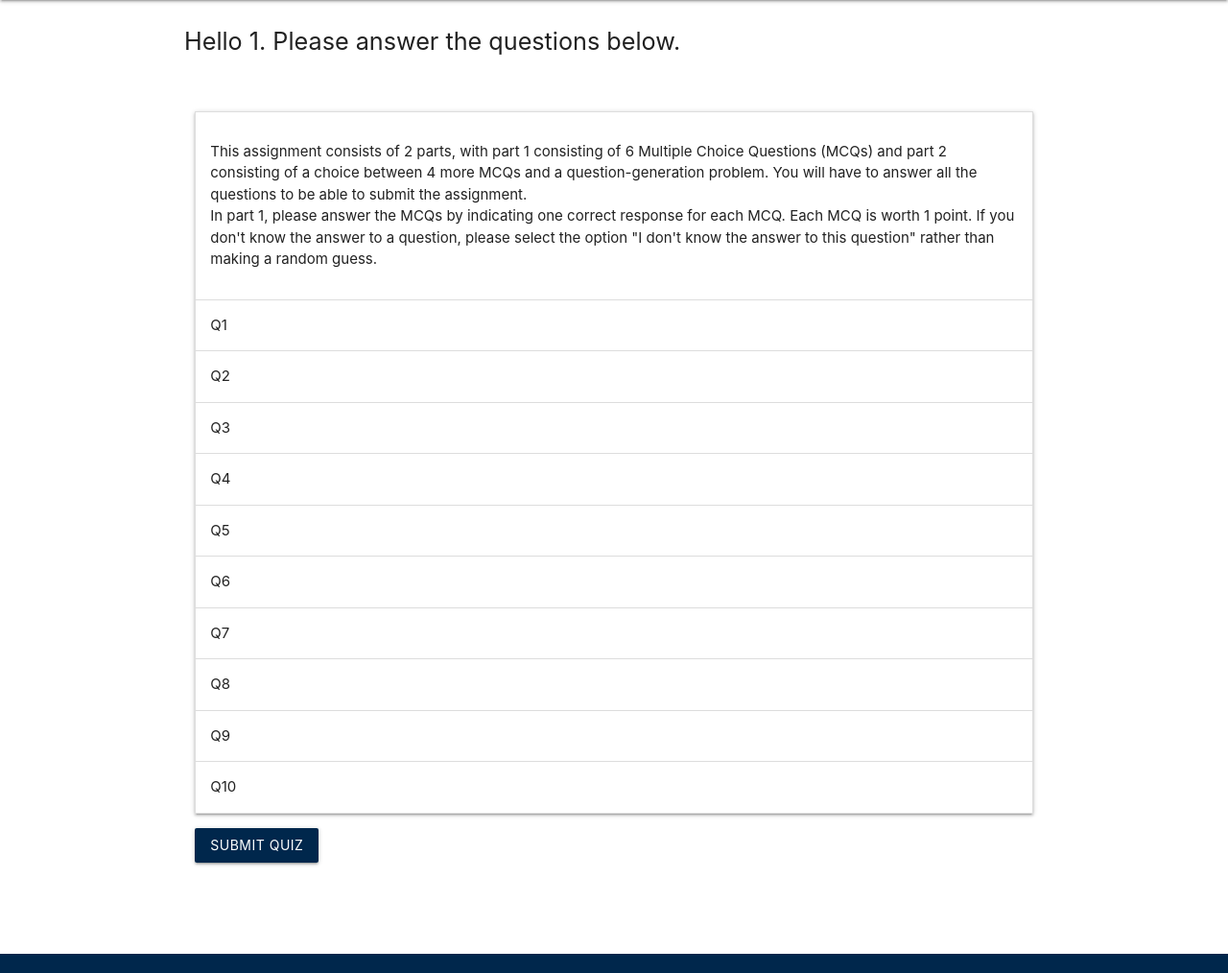
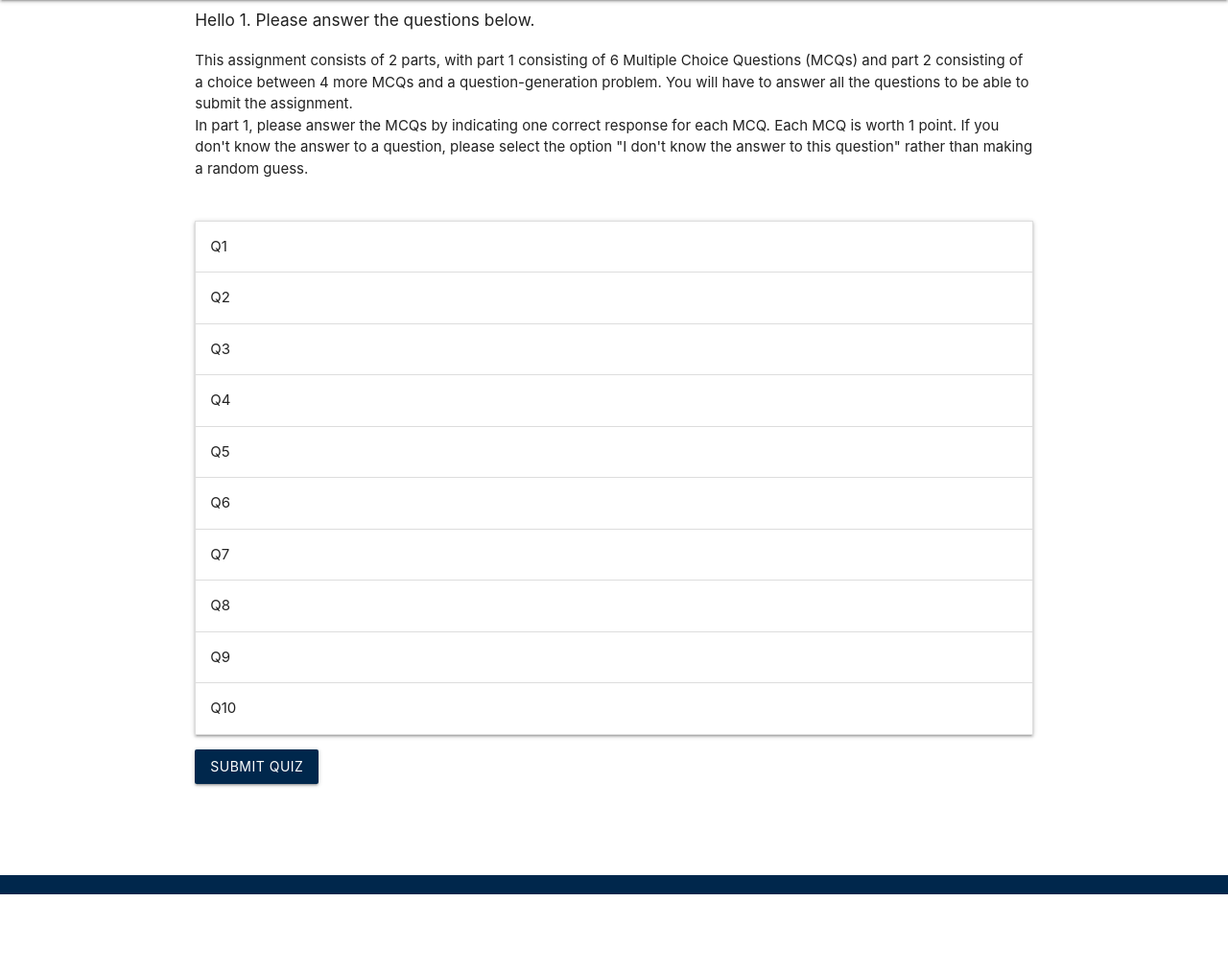
Before and after one commit to anshul1995/mcq_root_v1, a Django app: page /polls/1/quiz/ in a window 1280 px wide. Shown: the part 150-1164 px from the top of the page at 96% size. After the commit the page ends 1082 px from the top, so only its background shows below. Run offline with Django 3.2, Linux system fonts and the light colour scheme; data comes from the database, SQL or seed files in the repository; both versions use the stored data as it was after the commit.

Commit message:
minor UI updates

```diff
--- a/polls/static/polls/style.css
+++ b/polls/static/polls/style.css
@@ -10,19 +10,6 @@
 
 .question-text {
     white-space: pre-line
-}
-
-.collapsible-text {
-    display: -webkit-box;
-    display: -webkit-flex;
-    display: -ms-flexbox;
-    display: flex;
-    -webkit-tap-highlight-color:
-        transparent;
-    line-height: 1.5;
-    padding: 1rem;
-    background-color: #fff;
-    border-bottom: 1px solid #ddd;
 }
 
 #um-logo {
--- a/polls/templates/polls/STAGE1/quiz_dynamic_individual.html
+++ b/polls/templates/polls/STAGE1/quiz_dynamic_individual.html
@@ -8,18 +8,10 @@
 {% if latest_question_list %}
 
 <div class="row">
-    <p class="flow-text">
+    <h6 class="col s12">
         Hello {{ student.name }}. Please answer the questions below.
-    </p>
-</div>
-
-<div class="row">
-    <form action="{% url 'polls:submit_quiz' student.id %}" method="post" class="col s12" id="main-quiz">
-        {% csrf_token %}
-        <ul class="collapsible" id="questions-list">
-
-            <li>
-                <div class="collapsible-text">
+    </h6>
+    <div class="col s12">
         {% if student.group == 'G1' %}
         <p>
             Please answer the following multiple-choice questions (MCQs), indicating one correct
@@ -51,7 +43,13 @@
         </p>
         {% endif %}
     </div>
-            </li>
+</div>
+
+<div class="row">
+    <form action="{% url 'polls:submit_quiz' student.id %}" method="post" class="col s12" id="main-quiz">
+        {% csrf_token %}
+        <ul class="collapsible" id="questions-list">
+
             {% include "polls/STAGE1/list_questions_individual.html" with offset="0" %}
 
             {% if student.group == 'G2' or student.group == 'G5' %}
```
Also changed, not shown: db.sqlite3. Lines whose indentation alone changed are shown as unchanged.
